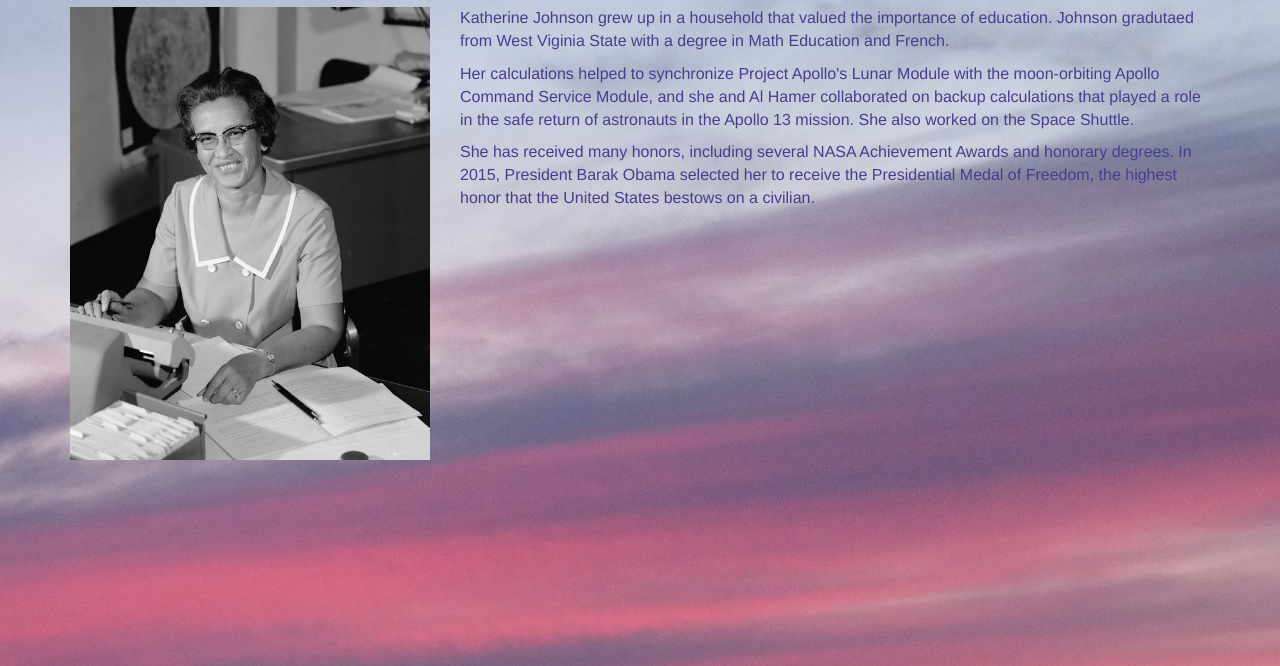
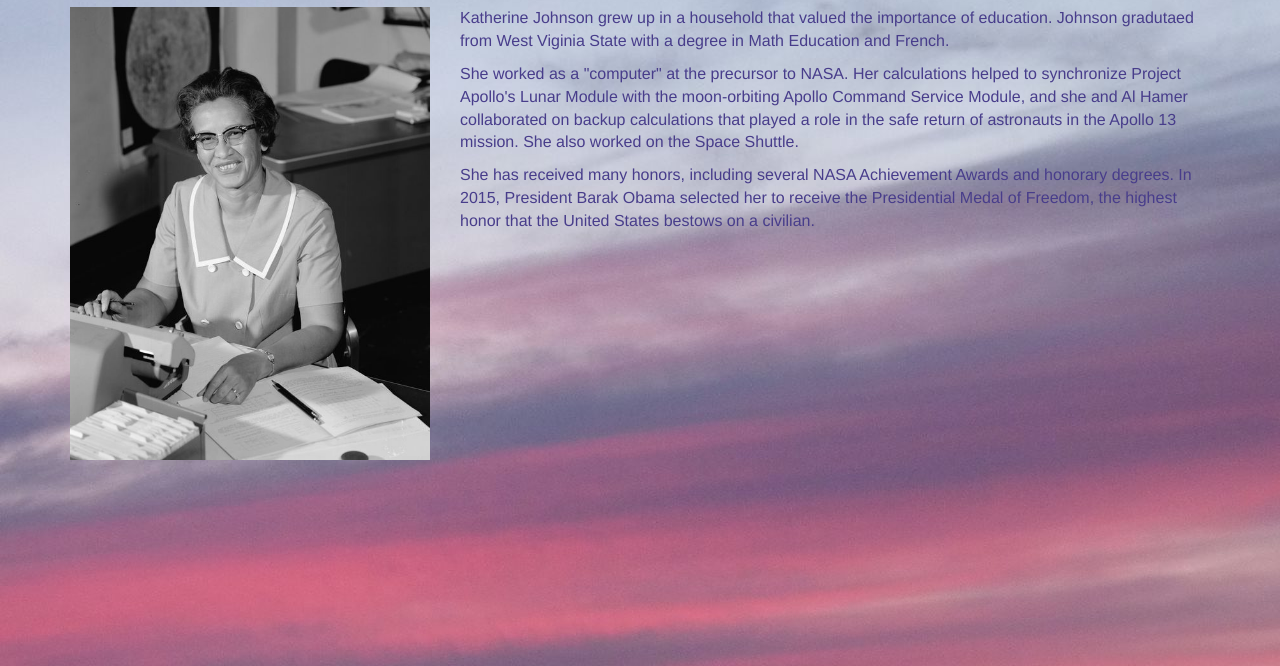
Before and after one commit to inspirationalpeople/inspirationalpeople, a plain HTML site: page inspirational_people/People/Johnson_page.html in a window 1280 px wide. Shown: the part 134-800 px from the top of the page. Drawn offline with Linux system fonts and the light colour scheme.

Commit message:
edit text johnson

```diff
--- a/inspirational_people/People/Johnson_page.html
+++ b/inspirational_people/People/Johnson_page.html
@@ -30,7 +30,7 @@
 		</div>
 		<div class="col-sm-8">
 			<p class="text">Katherine Johnson grew up in a household that valued the importance of education. Johnson gradutaed from West Viginia State with a degree in Math Education and French.</p>
-			<p class="text"> Her calculations helped to synchronize Project Apollo's Lunar Module with the moon-orbiting Apollo Command Service Module, and she and Al Hamer collaborated on backup calculations that played a role in the safe return of astronauts in the Apollo 13 mission. She also worked on the Space Shuttle.</p>
+			<p class="text"> She worked as a "computer" at the precursor to NASA. Her calculations helped to synchronize Project Apollo's Lunar Module with the moon-orbiting Apollo Command Service Module, and she and Al Hamer collaborated on backup calculations that played a role in the safe return of astronauts in the Apollo 13 mission. She also worked on the Space Shuttle.</p>
 			<p class="text">She has received many honors, including several NASA Achievement Awards and honorary degrees. In 2015, President Barak Obama selected her to receive the Presidential Medal of Freedom, the highest honor that the United States bestows on a civilian. </p>
 		</div>
 	</div>
```
